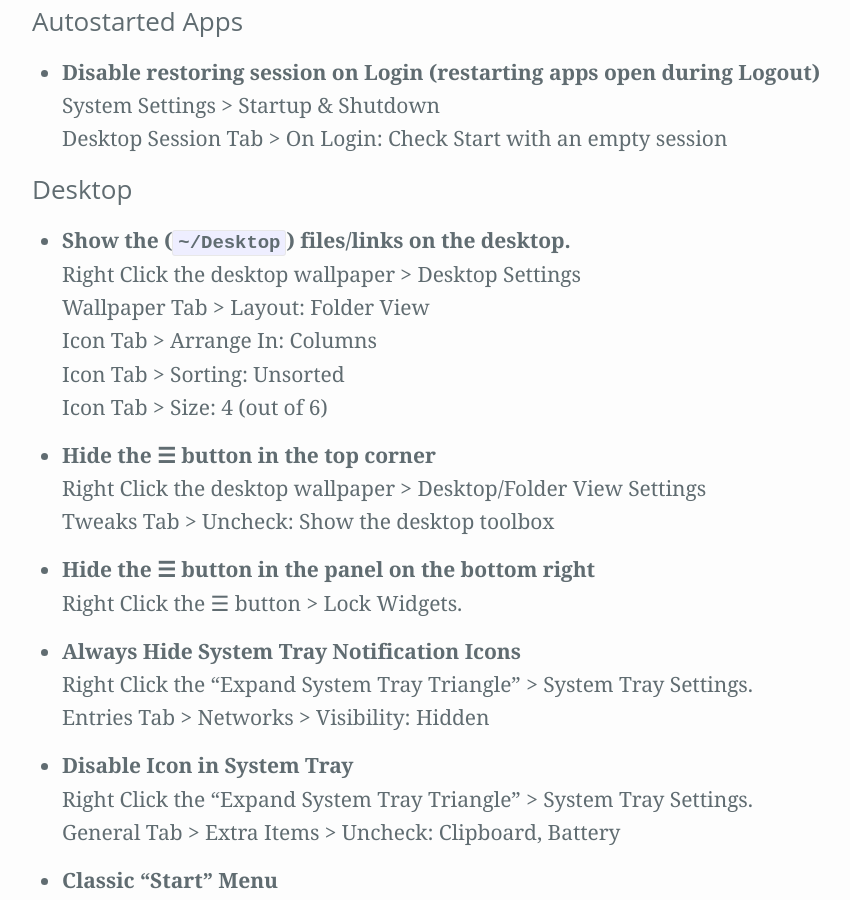
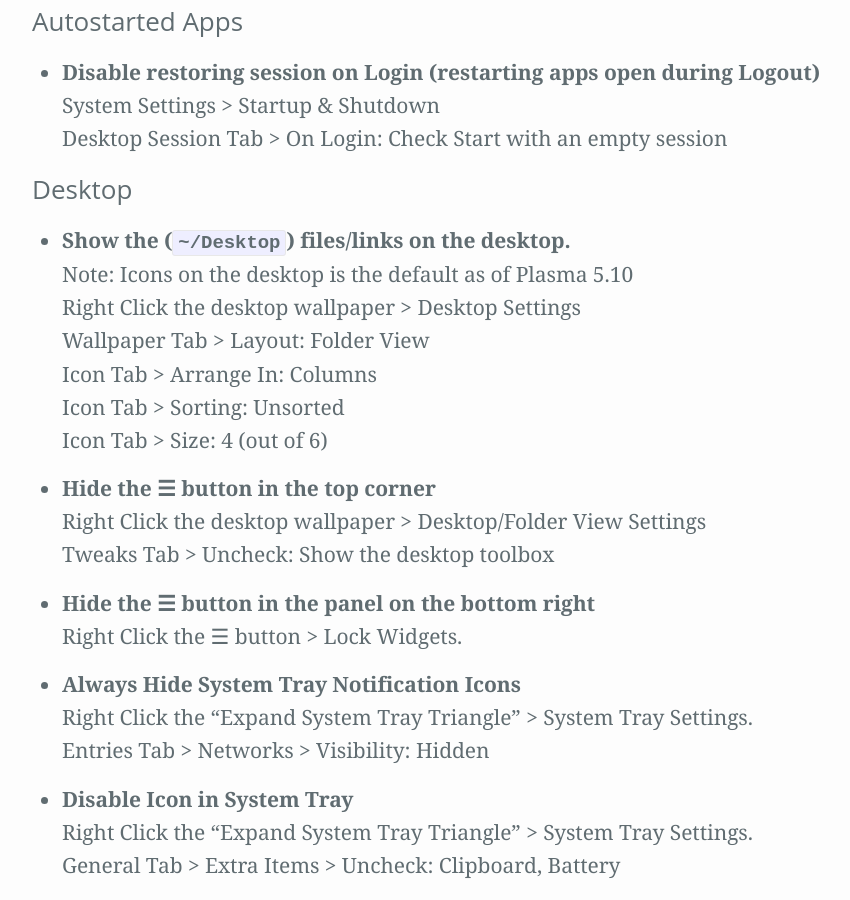
Before and after one commit to Zren/zren.github.io, a Jekyll site: the page built from kde.md, in a window 1280 px wide and 900 px high, scrolled down 3458 px. Shown: the whole window, without its empty margins (126-976 px from the left). Built offline with Jekyll 4.4.1, drawn with Linux system fonts in a browser that asks for light colours.

Commit message:
Icons on desktop is default as of Plasma 5.10

```diff
--- a/kde.md
+++ b/kde.md
@@ -158,6 +158,7 @@ rm ~/.cache/icon-cache.kcache
 
 {% assign i = i | plus: 1 %}
 * {:#cfg-{{ i }}} Show the (`~/Desktop`) files/links on the desktop.
+  Note: Icons on the desktop is the default as of Plasma 5.10
   Right Click the desktop wallpaper > Desktop Settings
   Wallpaper Tab > Layout: Folder View
   Icon Tab > Arrange In: Columns
```
